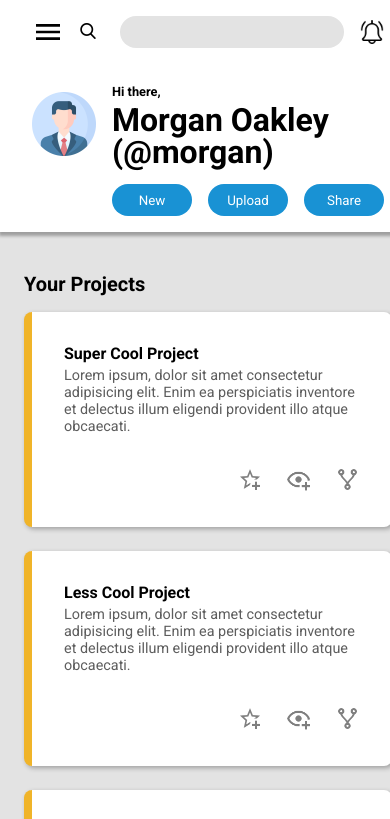
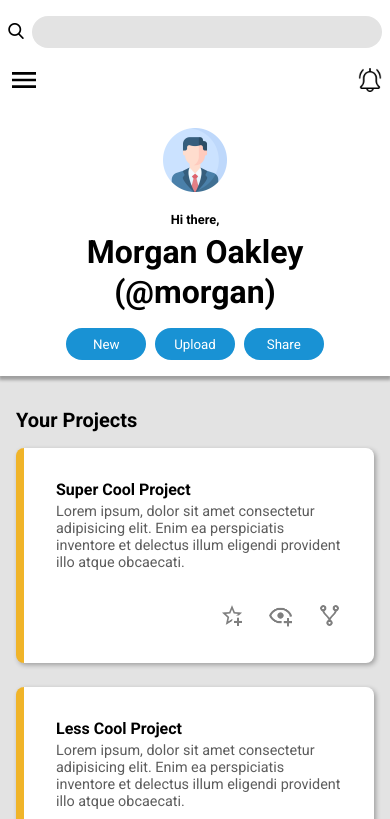
Before and after one commit to JCBolito/ODIN-Admin_Dashboard, a plain HTML site: page index.html in a window 390 px wide. Shown: the top 819 px of the page. Drawn offline with Linux system fonts and the light colour scheme.

Commit message:
made responsive to some device that previously weren't

```diff
--- a/style.css
+++ b/style.css
@@ -217,7 +217,7 @@ header {
 }
 
 .bottomHeader>.buttons>button:hover {
-	transform: scale(1.2);
+	transform: scale(1.1);
 }
 
 /* MAIN */
@@ -242,7 +242,7 @@ main>section>h1 {
 .articles {
 	display: grid;
 	/* grid-template-columns: 1fr 1fr; */
-	grid-template-columns: repeat(auto-fit, minmax(20rem, 1fr));
+	grid-template-columns: repeat(auto-fit, minmax(15rem, 1fr));
 	gap: 1.5rem;
 }
 
@@ -349,6 +349,11 @@ aside>section>h1 {
 }
 
 @media screen and (max-width: 1035px) {
+	:root {
+		--section-padding: 1rem 0.5rem;
+
+	}
+
 	.titleHeader>button {
 		display: block;
 		margin-left: 1rem;
@@ -384,6 +389,17 @@ aside>section>h1 {
 		transform: scale(1.2);
 	}
 
+	.profile {
+		justify-content: end;
+		grid-column: 3;
+	}
+
+	.search {
+		gap: 0.5rem;
+		grid-row: 1/2;
+		grid-column: 1/-1;
+	}
+
 	.topHeader>.profile>*:not(:first-child) {
 		display: none;
 	}
@@ -393,12 +409,19 @@ aside>section>h1 {
 	}
 
 	.bottomHeader {
-		grid-template-columns: auto 1fr;
+		grid-template-columns: auto;
+		justify-content: center;
+		justify-items: center;
+		text-align: center;
+	}
+
+	.bottomHeader>.introduction>h1 {
+		line-height: 2.5rem;
 	}
 
 	.bottomHeader>.buttons {
-		grid-column: 2 / 3;
-		justify-content: left;
+		justify-content: center;
+		gap: 0.55rem;
 	}
 
 	nav {
@@ -419,12 +442,11 @@ aside>section>h1 {
 
 	main {
 		grid-template-columns: 1fr;
+		padding: 1rem;
 	}
 
 	aside {
 		grid-template-rows: 1fr;
 		gap: 1.5rem;
 	}
-
-	/* STILL UNRESPONSIVE ON SOME MOBILE DEVICES */
 }
```
Also changed, not shown: index.html (+0 -2 lines).
